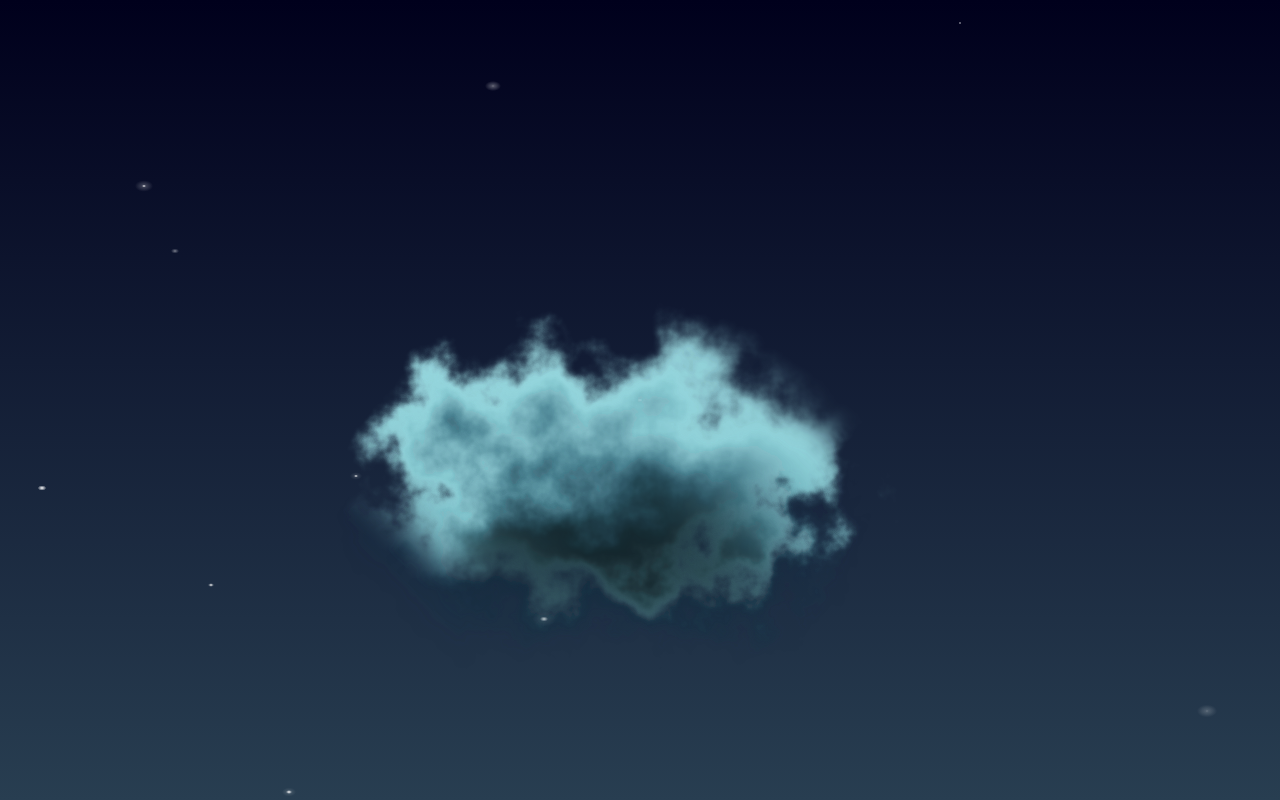
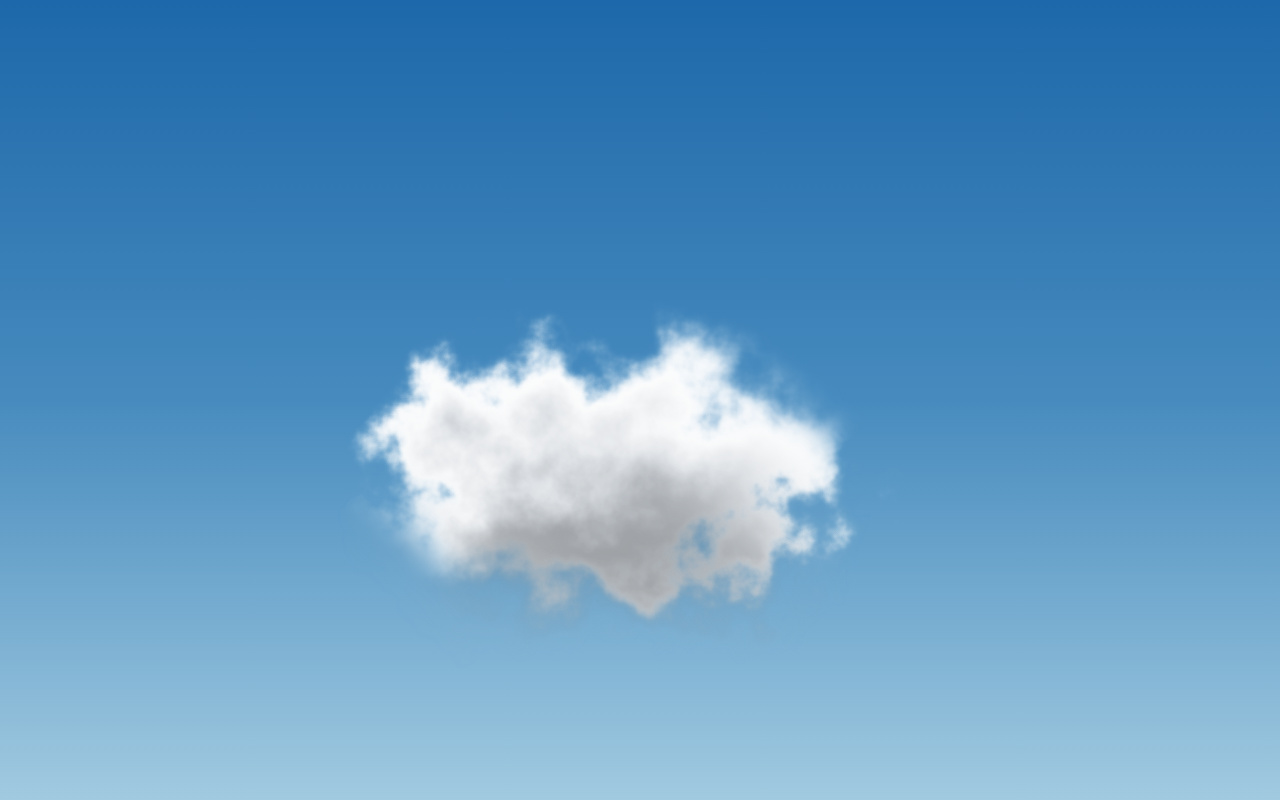
Before and after one commit to Carmen-Dominguez/Cloud-Simulator, a React (Create React App) app: page / in a window 1280 px wide. Built offline with nearby package versions, Linux system fonts and the light colour scheme.

Commit message:
stateMachine

```diff
--- a/src/components/App/index.tsx
+++ b/src/components/App/index.tsx
@@ -1,11 +1,14 @@
-import React from "react";
+import React, { Reducer, useReducer } from "react";
 import { Cloud } from "../Cloud";
 import { Sky } from "../Sky";
+import { reducer, AppState } from "../../reducer";
 
 export default function App() {
+  const [state, dispatch] = useReducer(reducer, "day");
+
   return (
-    <Sky time={"night"}>
-      <Cloud seedNumber={7} numOctaves={5} time={"night"} />
+    <Sky time={state}>
+      <Cloud seedNumber={7} numOctaves={5} time={state} />
     </Sky>
   );
 }
--- a/src/components/Cloud/index.tsx
+++ b/src/components/Cloud/index.tsx
@@ -1,10 +1,11 @@
 import React from "react";
 import styles from "./Cloud.module.scss";
+import { AppState } from "../../reducer";
 
 type Props = {
   seedNumber: number;
   numOctaves: number;
-  time: "day" | "twilight" | "night";
+  time: AppState["TimeState"];
 };
 
 export const Cloud = ({ seedNumber, numOctaves, time }: Props) => {
--- a/src/components/Sky/index.tsx
+++ b/src/components/Sky/index.tsx
@@ -1,8 +1,9 @@
 import React, { FC, ReactNode } from "react";
 import styles from "./Sky.module.scss";
+import { AppState } from "../../reducer";
 
 type Props = {
-  time: "day" | "twilight" | "night";
+  time: AppState["TimeState"];
   children: ReactNode;
 };
 
--- /dev/null
+++ b/src/reducer/index.tsx
@@ -0,0 +1,40 @@
+import React, { Reducer } from "react";
+
+export type AppState = {
+  TimeState: "day" | "twilight" | "night";
+  WeatherState: "Clear" | "Cloudy" | "Rain" | "Storm";
+};
+
+export type TimeEvent = {
+  TimePhase: boolean; // when time moves forward to the next phase
+};
+
+export const reducer: Reducer<AppState, TimeEvent> = (
+  state: AppState,
+  event: TimeEvent
+) => {
+  let time: AppState["TimeState"] = "day";
+  let weather: AppState["WeatherState"] = "Clear";
+
+  switch (state.TimeState) {
+    case "day":
+      if (event.TimePhase) {
+        time = "twilight";
+      } else time = "day";
+      break;
+
+    case "twilight":
+      if (event.TimePhase) {
+        time = "night";
+      } else time = "twilight";
+      break;
+
+    case "night":
+      if (event.TimePhase) {
+        time = "twilight";
+      } else time = "night";
+      break;
+  }
+
+  return { time, weather } as unknown as AppState;
+};
--- a/src/store/index.tsx
+++ /dev/null
@@ -1 +0,0 @@
-import React from "react";
```
